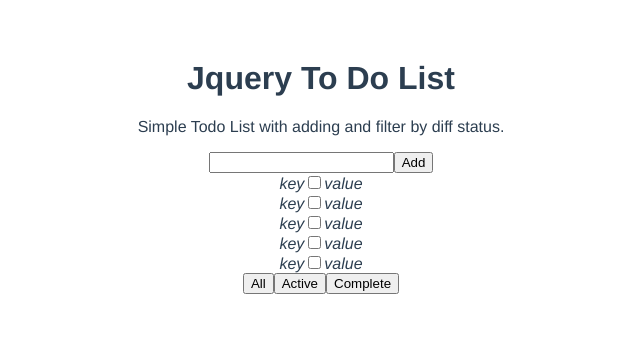
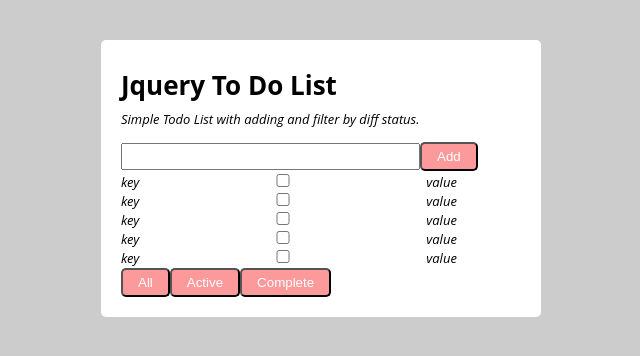
Before and after one commit to otaGran/Vue-Todo-List-2019-7-19-9-27-8-136, a Vue app: page / in a window 1280 px wide. Shown: the top 356 px of the page, without its empty margins (319-959 px from the left). Built offline with nearby package versions, Linux system fonts and the light colour scheme.

Commit message:
feat : css

```diff
--- a/src/App.vue
+++ b/src/App.vue
@@ -1,5 +1,5 @@
 <template>
-  <div id="app">
+  <div id="ToDoList">
     <TodoListHeader></TodoListHeader>
     <todo-list-item v-for="n in 5"></todo-list-item>
     <todo-list-button></todo-list-button>
@@ -22,13 +22,13 @@ export default {
 }
 </script>
 
-<style>
-#app {
-  font-family: 'Avenir', Helvetica, Arial, sans-serif;
-  -webkit-font-smoothing: antialiased;
-  -moz-osx-font-smoothing: grayscale;
-  text-align: center;
-  color: #2c3e50;
-  margin-top: 60px;
-}
+<style src="./assets/todolist.css">
+/*#app {*/
+/*  font-family: 'Avenir', Helvetica, Arial, sans-serif;*/
+/*  -webkit-font-smoothing: antialiased;*/
+/*  -moz-osx-font-smoothing: grayscale;*/
+/*  text-align: center;*/
+/*  color: #2c3e50;*/
+/*  margin-top: 60px;*/
+/*}*/
 </style>
--- /dev/null
+++ b/src/assets/todolist.css
@@ -0,0 +1,47 @@
+body {
+    font: normal normal 13px/16px "Open Sans", sans-serif;
+    background: #ccc;
+}
+
+#ToDoList {
+    width: 400px;
+    background: white;
+    padding: 20px;
+    margin: 0 auto;
+    margin-top: 40px;
+    border-radius: 5px;
+}
+
+#ToDoList div input {
+    width: 70%;
+    padding: 4px 15px 4px 0;;
+}
+
+#ToDoList div button {
+    display: inline-block;
+    background-color: #fc999b;
+    color: #ffffff;
+    border-radius: 5px;
+    text-align: center;
+    margin-top: 2px;
+    padding: 5px 15px;
+}
+h2 {
+    display: block;
+    font-size: 1.5em;
+    margin-block-start: 0.83em;
+    margin-block-end: 0.83em;
+    margin-inline-start: 0px;
+    margin-inline-end: 0px;
+    font-weight: bold;
+}
+p {
+    display: block;
+    margin-block-start: 1em;
+    margin-block-end: 1em;
+    margin-inline-start: 0px;
+    margin-inline-end: 0px;
+}
+em {
+    font-style: italic;
+}
--- a/src/components/TodoListHeader.vue
+++ b/src/components/TodoListHeader.vue
@@ -1,7 +1,7 @@
 <template>
-    <div>
+    <div >
     <h1>Jquery To Do List</h1>
-    <p>Simple Todo List with adding and filter by diff status.</p>
+        <p><em>Simple Todo List with adding and filter by diff status.</em></p>
     <span>
         <input><button>Add</button>
     </span>
```
